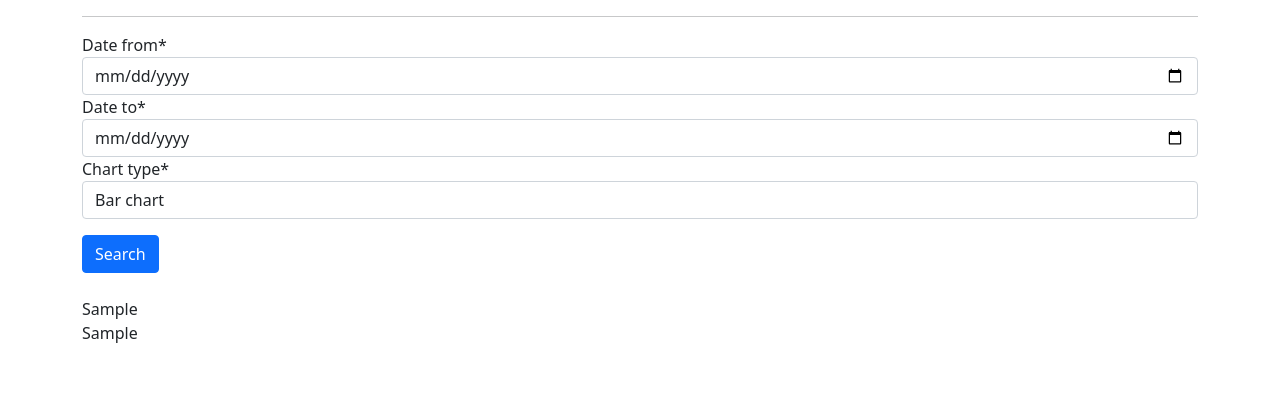
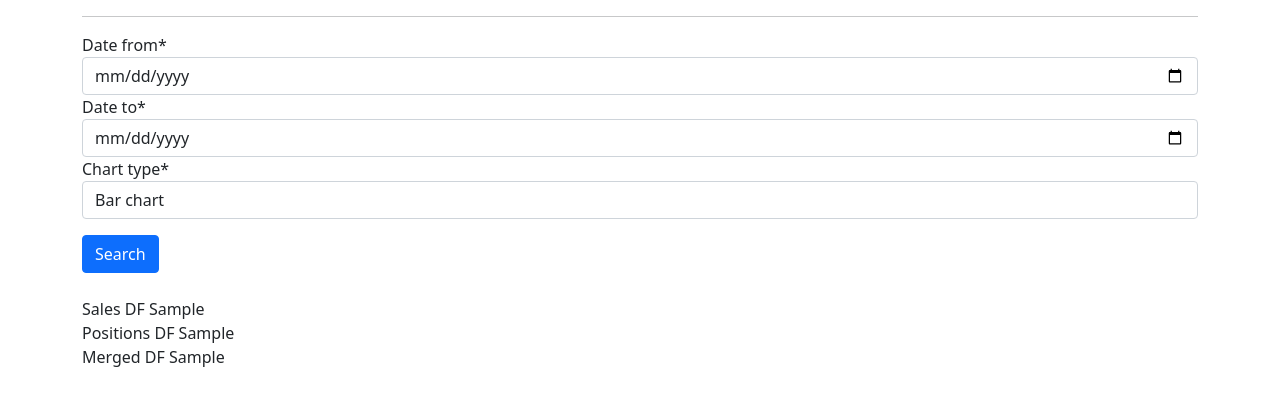
Before and after one commit to thiagomarcal1984/reports_proj, a Django app: template sales/templates/sales/home.html in a window 1280 px wide. Shown: the top 406 px of the page. Run offline with Django 4.2, Linux system fonts and the light colour scheme; tables that the repository leaves empty hold one stand-in row (values such as "Sample post"); the template is opened without the code that fills it: values that come from a table or form of the project are taken from there, most other values are stand-ins (such as "Sample title", 1, 10 or a date in 2020); some libraries are stand-ins or nearby versions.

Commit message:
merge dataframes

```diff
--- a/sales/templates/sales/home.html
+++ b/sales/templates/sales/home.html
@@ -15,9 +15,14 @@ Home
 <br>
 
 {% if sales_df %}
+    Sales DF
     {{ sales_df|safe }}
     <br>
+    Positions DF
     {{ positions_df|safe }}
+    <br>
+    Merged DF
+    {{ merged_df|safe }}
 {% else %}
 <h3>No Data.</h3>
 {% endif %}
```
Also changed, not shown: sales/views.py (+6 -1 lines).
